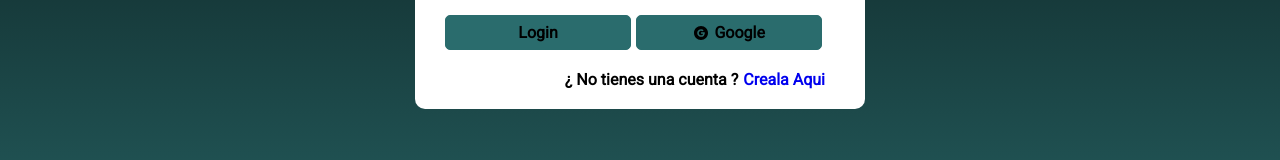
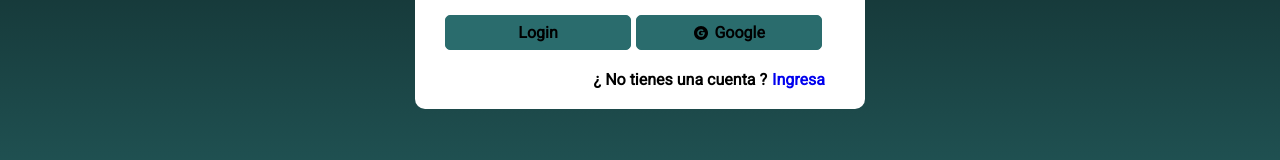
Before and after one commit to Mateo-Alvarez1/ToDoApp, a React (Vite) app: page /auth/login in a window 1280 px wide. Shown: the part 433-593 px from the top of the page. Built offline with nearby package versions, Linux system fonts and the light colour scheme; no server answers.

Commit message:
solved issue

```diff
--- a/index.html
+++ b/index.html
@@ -4,7 +4,7 @@
     <meta charset="UTF-8" />
     <link rel="icon" type="image/svg+xml" href="/vite.svg" />
     <meta name="viewport" content="width=device-width, initial-scale=1.0" />
-    <title>Vite + React</title>
+    <title>ToDoApp</title>
   </head>
   <body>
     <div id="root"></div>
--- a/src/auth/pages/LoginPage.jsx
+++ b/src/auth/pages/LoginPage.jsx
@@ -7,7 +7,8 @@ import {
   checkingAuthentication,
   startGoogleSignIn,
 } from "../../store/auth/thunks";
-import { useEffect, useMemo } from "react";
+import { Link  } from 'react-router-dom'
+import { useMemo } from "react";
 
 export const LoginPage = () => {
   const dispatch = useDispatch();
@@ -71,8 +72,8 @@ export const LoginPage = () => {
           </form>
         </div>
         <div className="anchor_redirection">
-          <span>¿ No tienes una cuenta ? </span>{" "}
-          <a href="register"> Creala Aqui</a>
+          <span>¿ No tienes una cuenta ? </span>
+          <Link to={'/auth/register'}>Ingresa</Link>
         </div>
       </div>
     </div>
--- a/src/auth/pages/RegisterPage.jsx
+++ b/src/auth/pages/RegisterPage.jsx
@@ -2,6 +2,7 @@ import { useMemo, useState } from "react"
 import { useForm } from "../../hooks/useForm"
 import { useDispatch, useSelector } from "react-redux"
 import { startCreatingWithEmailPassword } from "../../store/auth/thunks"
+import { Link  } from 'react-router-dom'
 
 const formData = {
   email:'',
@@ -93,7 +94,7 @@ export const RegisterPage = () => {
 
 
       <div className="anchor_redirection">
-         <span>¿ Ya tienes una cuenta ? </span><a href='login' > Ingresa</a>
+         <span>¿ Ya tienes una cuenta ? </span><Link to={'/auth/login'}>Ingresa</Link>
       </div>
     </div>
   </div>
```
